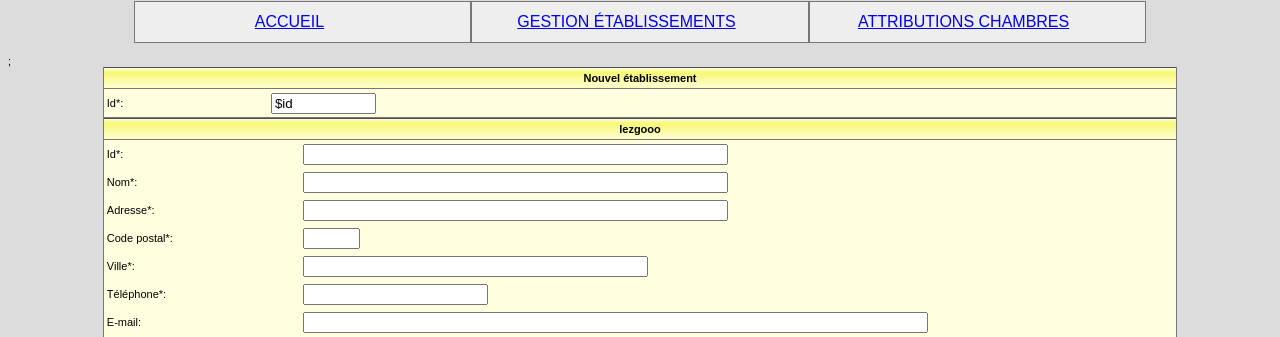
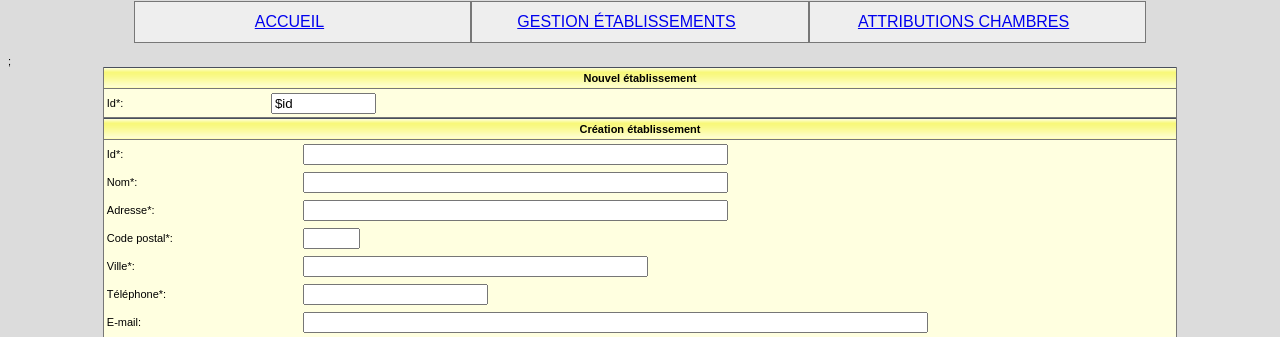
Before and after one commit to j000shua/FestivalGroupA, a PHP site: page /vues/vueCreerEtablissement.php in a window 1280 px wide. Shown: the part 109-446 px from the top of the page. Run offline with PHP 8.4, Linux system fonts and the light colour scheme; the template is opened without the code that fills it, so the values that code supplies are empty.

Commit message:
Update vueCreerEtablissement.php

```diff
--- a/vues/vueCreerEtablissement.php
+++ b/vues/vueCreerEtablissement.php
@@ -19,7 +19,7 @@
    class='tabNonQuadrille'>
 
       <tr class='enTeteTabNonQuad'>
-         <td colspan='3'>lezgooo</td>
+         <td colspan='3'>Création établissement</td>
       </tr>
      <!--  <tr>
          <td><input type='hidden' name='id'></td>
```
